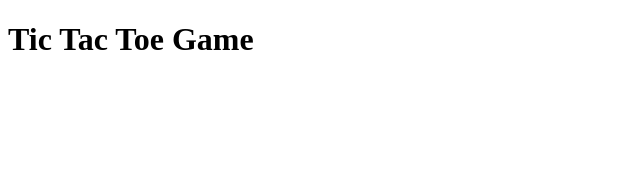
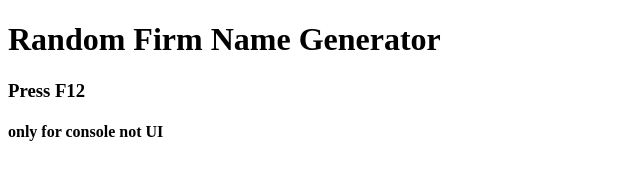
Before and after one commit to Aman-2895/Firm-Name-Generator-js, a plain HTML site: page index.html in a window 1280 px wide. Shown: the whole page, without its empty margins (0-640 px from the left). Drawn offline with Linux system fonts and the light colour scheme.

Commit message:
Update index.html

```diff
--- a/index.html
+++ b/index.html
@@ -2,11 +2,14 @@
 <html lang="en">
 <head>
     <meta charset="UTF-8">
-    <title>Tic Tac Toe Game</title>
+    <title>Random Name</title>
 </head>
 <body>
 
-    <h1>Tic Tac Toe Game</h1>
+    <h1>Random Firm Name Generator</h1>
+    <h3>Press F12</h3>
+    <h4>only for console not UI</h4>
+
 
     <!-- Your JS file linked here -->
     <script src="index.js"></script>
```
